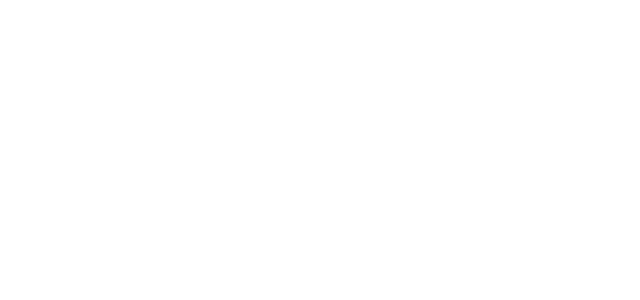
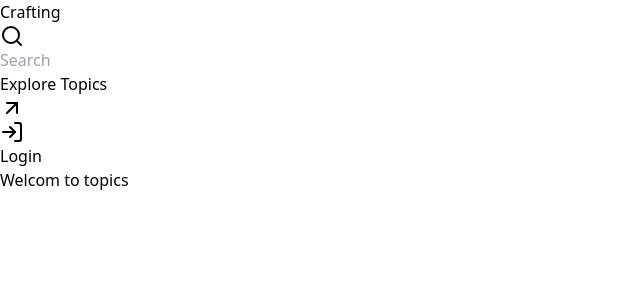
Before and after one commit to KaraniAbdellah/blog_app, a React (Vite) app in the folder client/: page /explore-topics in a window 1280 px wide. Before the commit this address had no page. Shown: the top 300 px of the page, without its empty margins (0-640 px from the left). Built offline with nearby package versions, Linux system fonts and the light colour scheme; no server answers.

Commit message:
start explore topics feature

```diff
--- a/client/src/App.jsx
+++ b/client/src/App.jsx
@@ -5,6 +5,7 @@
 import Loading from "./components/Loading";
 import CreateBlog from "./pages/createBlog";
 import Blog_Details from "./pages/Blog_Details";
+import Explore_Topics from "./pages/Explore_Topics"
 import { Toaster } from "react-hot-toast";
 import { useState } from "react";
 import { UserContext } from "./contexts/userContext";
@@ -29,6 +30,7 @@
             <Route path="/loading" element={<Loading />}></Route>
             <Route path="/write" element={<CreateBlog />}></Route>
             <Route path="/blog/:id" element={<Blog_Details></Blog_Details>}></Route>
+            <Route path="/explore-topics" element={<Explore_Topics></Explore_Topics>}></Route>
           </Route>
         </Routes>
         <Toaster />
--- a/client/src/components/Header.jsx
+++ b/client/src/components/Header.jsx
@@ -50,6 +50,9 @@
     getUserProfile();
     // return () => controller.abort();
   }, []);
+  const sayHello = () => {
+    alert("Hello");
+  }
   return (
     <header className="h-[70px] border px-8 bg-gray-50 w-full flex justify-between items-center">
       <div className="logo flex justify-between items-center">
@@ -62,12 +65,12 @@
         <div className="search rounded-full relative bg-gray-100 p-2 flex justify-start items-center">
           <Search className="text-gray-300 mr-2" />
           <input
-            onFocus={() => setShowExploreTopics(true)}
-            onBlur={() => setShowExploreTopics(false)}
+            onFocus={() => setShowExploreTopics(!showExploreTopics)}
             className="bg-gray-100 group outline-none text-black w-full"
             type="text"
             placeholder="Search"
           />
+          <Link to="/explore-topics">
             <div
               className={` ${showExploreTopics ? "flex" : "hidden"}
               explore_topics justify-between top-11 items-center cursor-pointer text-zinc-600
@@ -84,13 +87,14 @@
                 <ArrowUpRight />
               </p>
             </div>
+          </Link>
         </div>
       </div>
       <nav className="flex relative">
         {username ? (
           <div className="flex justify-between items-center">
             <Link to="/write">
-              <button className="flex transition-all px-3 py-2 rounded-sm">
+              <button className="flex hover:bg-gray-100 hover:rounded-md hover:transition-all px-3 py-2">
                 <FilePenLine className="text-zinc-500 mr-2 font-mono" />
                 <p className="text-zinc-500">Write</p>
               </button>
--- /dev/null
+++ b/client/src/pages/Explore_Topics.jsx
@@ -0,0 +1,11 @@
+import React from 'react';
+
+const ExploreTopics = () => {
+    return (
+        <div>
+            Welcom to topics
+        </div>
+    );
+}
+
+export default ExploreTopics;
```
Lines whose indentation alone changed are shown as unchanged.
